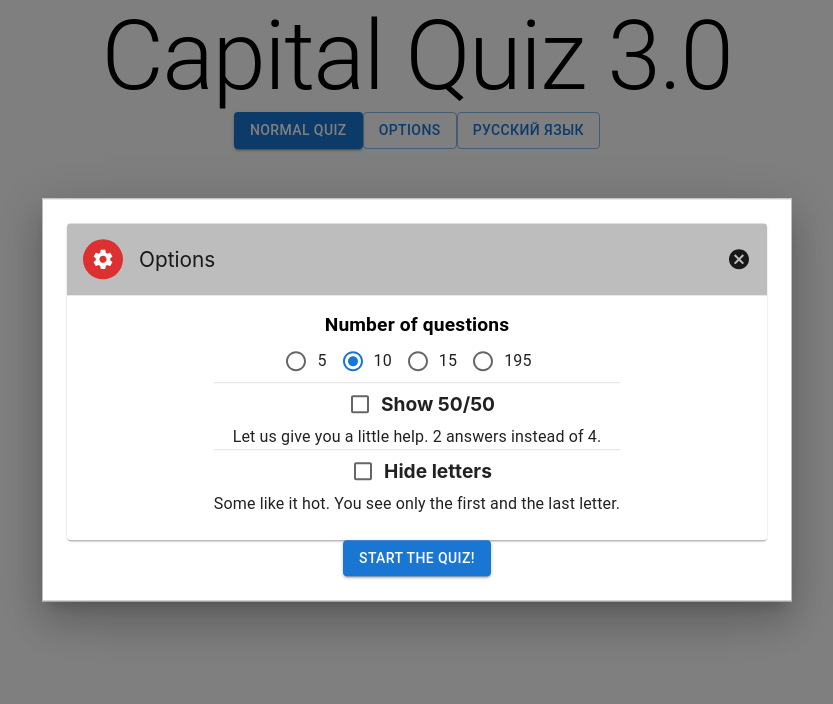
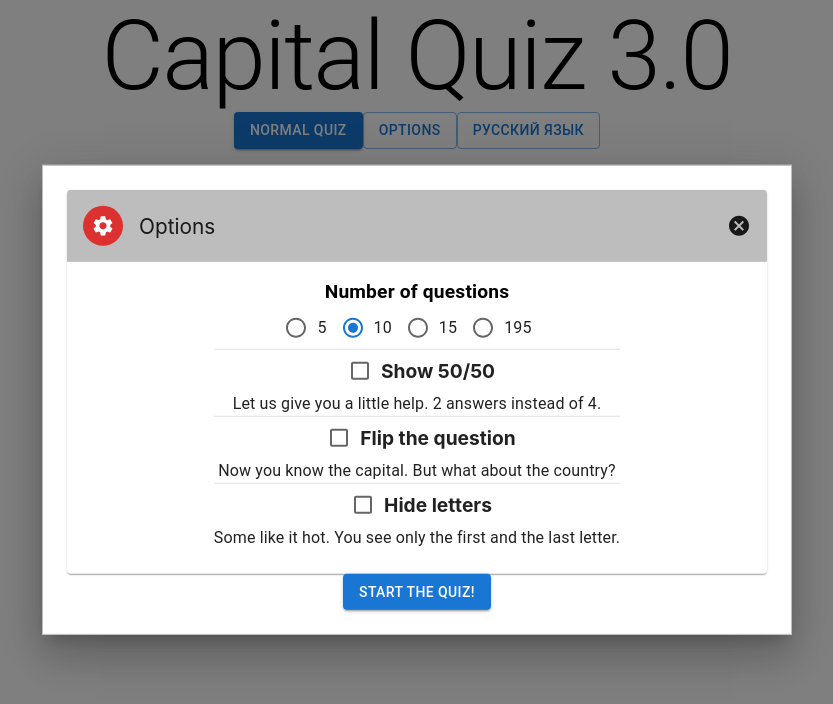
Before and after one commit to Vozika/new-super-quiz, a React (Create React App) app: page / in a window 1280 px wide. Both pictures are taken after a click on the button "OPTIONS". Shown: the top 704 px of the page, without its empty margins (223-1056 px from the left). Built offline with nearby package versions, Linux system fonts and the light colour scheme.

Commit message:
Keep On Winning.

```diff
--- a/src/App.js
+++ b/src/App.js
@@ -18,6 +18,8 @@ import {
   randomizeAnswers,
   setQuestionText,
   setQuestionObject,
+  setSubject,
+  setObject,
 } from "./features/engine/engineSlice";
 
 import {
@@ -48,7 +50,9 @@ import { setIsButtonClicked } from "./features/utilities/utilitiesSlice";
 function App() {
   const dispatch = useDispatch();
   const { start, main, finish } = useSelector((store) => store.structure);
-  const { data, usedData, subject } = useSelector((store) => store.engine);
+  const { data, usedData, subject, object } = useSelector(
+    (store) => store.engine
+  );
   const { isButtonClicked } = useSelector((store) => store.utilities);
   const { currentQuestion } = useSelector((store) => store.score);
   const {
@@ -57,6 +61,7 @@ function App() {
     interfaceText,
     RU,
     translations,
+    flip,
   } = useSelector((store) => store.options);
 
   // Standart function for a random number
@@ -92,7 +97,6 @@ function App() {
 
   function firstSlice() {
     const itemFromData = sliceItemFromData();
-
     propetyUsingObject(itemFromData);
     dispatch(oneItemToUsedData(itemFromData));
   }
@@ -114,7 +118,6 @@ function App() {
   //Makes an array of 3 false answers plus one true
   function setAnswers() {
     const wrongAnswers = [];
-    console.log(wrongAnswers);
 
     function wrong() {
       while (wrongAnswers.length < numberOfAnswers - 1) {
@@ -124,7 +127,6 @@ function App() {
         );
 
         if (
-          // itemFromData.id !== usedData[usedData.length - 1].id &&
           itemFromData[subject].translations.en !==
             usedData[usedData.length - 1][subject].translations.en &&
           wrongAnswers.find(
@@ -142,7 +144,6 @@ function App() {
       }
     }
     wrong();
-    console.log(wrongAnswers);
 
     // Sets 2 wrong answers to hide when show5050 (in options) and lessAnswers (buttons) are active
     wrongAnswers[0].toHide = true;
@@ -153,15 +154,20 @@ function App() {
     dispatch(randomizeAnswers());
   }
 
+  function questionText() {
+    const questionText = flip
+      ? interfaceText.QUESTION_TEXT_FLIP
+      : interfaceText.QUESTION_TEXT;
+    return questionText;
+  }
+
   function setQuestion() {
-    dispatch(setQuestionText(interfaceText.QUESTION_TEXT));
+    dispatch(setQuestionText(questionText()));
     dispatch(
       setQuestionObject(
-        usedData[usedData.length - 1].name.translations[translations]
+        usedData[usedData.length - 1][object].translations[translations]
       )
     );
-    console.log(usedData[usedData.length - 1].name[translations]);
-    console.log(usedData[usedData.length - 1].name);
   }
 
   function answerClicked(isCorrect) {
@@ -222,6 +228,20 @@ function App() {
   }, []);
 
   useEffect(() => {
+    if (flip) {
+      dispatch(setSubject("name"));
+      dispatch(setObject("capital"));
+    }
+  });
+
+  useEffect(() => {
+    if (!flip) {
+      dispatch(setSubject("capital"));
+      dispatch(setObject("name"));
+    }
+  });
+
+  useEffect(() => {
     if (!RU) {
       dispatch(setInterfaceText(interfaceEN));
       dispatch(setTranslations("en"));
--- a/src/components/options/Options.jsx
+++ b/src/components/options/Options.jsx
@@ -20,7 +20,7 @@ import Stack from "@mui/material/Stack";
 import { useSelector, useDispatch } from "react-redux";
 import {
   setNumberOfQuestions,
-  setFlip,
+  switchFlip,
   switchShow5050,
   switchHideLetters,
   setOptions,
@@ -48,7 +48,7 @@ const style = {
 const Options = ({ startQuiz }) => {
   const dispatch = useDispatch();
 
-  const { interfaceText, numberOfQuestions, show5050, hideLetters } =
+  const { interfaceText, numberOfQuestions, show5050, hideLetters, flip } =
     useSelector((store) => store.options);
 
   return (
@@ -163,6 +163,28 @@ const Options = ({ startQuiz }) => {
               }}
               disableTypography
               control={<Checkbox />}
+              label={interfaceText.FLIP}
+              checked={flip ? true : false}
+              onChange={() => {
+                dispatch(switchFlip());
+              }}
+            />
+            <Typography sx={{ fontSize: "1rem", marginBottom: 0 }}>
+              {interfaceText.FLIP_DESC}
+            </Typography>
+
+            <Divider sx={{ margin: 0 }} />
+
+            <FormControlLabel
+              sx={{
+                margin: 0,
+                justifyContent: "center",
+                alignItems: "center",
+                fontSize: "1.2rem",
+                fontWeight: "bold",
+              }}
+              disableTypography
+              control={<Checkbox />}
               label={interfaceText.HIDE_LETTERS}
               checked={hideLetters ? true : false}
               onChange={() => dispatch(switchHideLetters())}
--- a/src/features/engine/engineSlice.js
+++ b/src/features/engine/engineSlice.js
@@ -6,6 +6,7 @@ const initialState = {
   usedData: [],
   question: { text: "", object: "", answers: [] },
   subject: "capital",
+  object: "name"
 };
 
 const engineSlice = createSlice({
@@ -44,6 +45,9 @@ const engineSlice = createSlice({
     setSubject: (state, action) => {
       state.subject = action.payload;
     },
+    setObject: (state, action) => {
+      state.object = action.payload;
+    },
   },
 });
 
@@ -57,6 +61,8 @@ export const {
   setQuestionText,
   setQuestionObject,
   setQuestionColor,
+  setSubject,
+  setObject
 } = engineSlice.actions;
 
 export default engineSlice.reducer;
--- a/src/interface.js
+++ b/src/interface.js
@@ -24,8 +24,8 @@ export const interfaceEN = {
   LONGEST_STREAK_002: " questions.",
   QUESTIONS_CORRECT: "questions correct.",
   CLEAR_STREAK: "Clear Streak",
-  QUESTION_TEXT: "What is the capital of",
-  QUESTION_TEXT_FLIP: "is the capital of which country?",
+  QUESTION_TEXT: "Choose the capital of this country:",
+  QUESTION_TEXT_FLIP: "Choose the country of this capital:",
   STATISTICS: "Statistics",
   All_TIME_RIGHT_ANSWERS: "All time right answers:",
   All_TIME_WRONG_ANSWERS: "All time wrong answers:",
@@ -62,8 +62,8 @@ export const interfaceRU = {
   LONGEST_STREAK_002: ".",
   QUESTIONS_CORRECT: "правильно.",
   CLEAR_STREAK: "Очистить запись",
-  QUESTION_TEXT: "Какая столица этой страны:",
-  QUESTION_TEXT_FLIP: "столица какой страны?",
+  QUESTION_TEXT: "Выберите столицу этой страны:",
+  QUESTION_TEXT_FLIP: "Выберите страну этой столицы:",
   STATISTICS: "Статистика",
   All_TIME_RIGHT_ANSWERS: "Верных ответов за всё время:",
   All_TIME_WRONG_ANSWERS: "Неверных ответов за всё время:",
```
